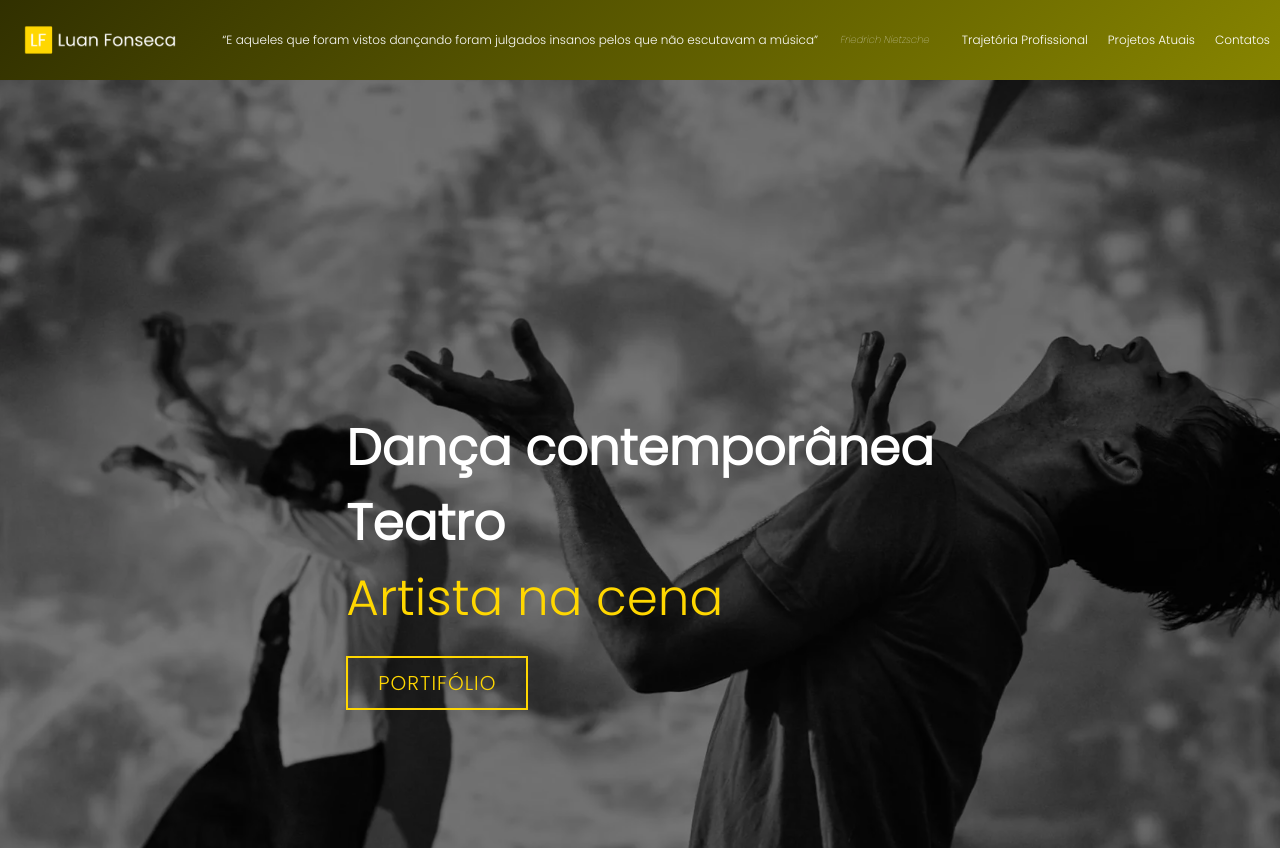
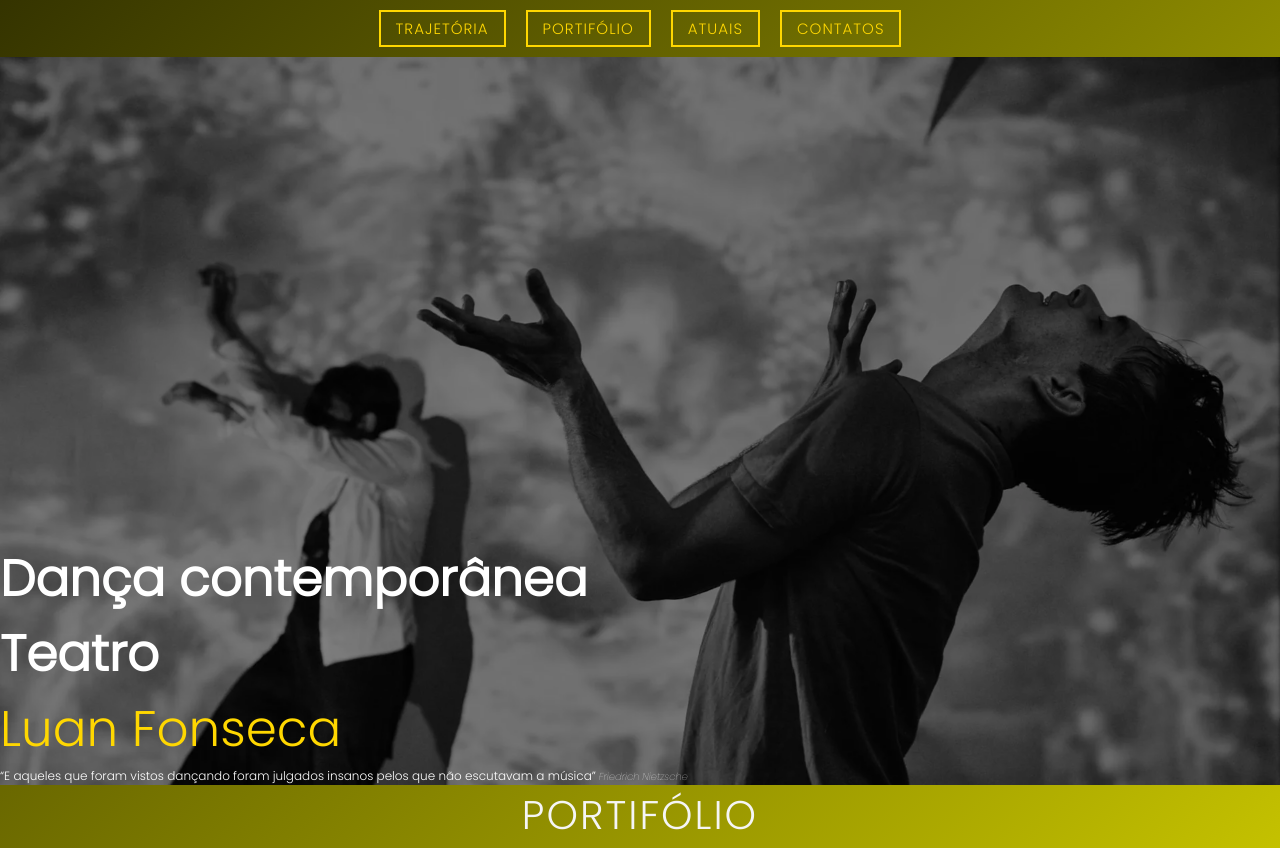
Before and after one commit to Luanftg/Portifolio-STARTSE, a plain HTML site: page index.html in a window 1280 px wide. Shown: the top 848 px of the page. Drawn offline with Linux system fonts and the light colour scheme.

Commit message:
update navbar

```diff
--- a/index.html
+++ b/index.html
@@ -9,36 +9,34 @@
 </head>
 
 <body>
-    <header id="container-menu">
+    <div id="container-menu">
         <nav>
-            <img src="./img/logo.webp" alt="logotipo quadrado com iniciais">
-            <q>E aqueles que foram vistos dançando foram julgados insanos pelos que não escutavam a música</q>
-            <cite>Friedrich Nietzsche</cite>
             <ul>
-                <li><a href="">Trajetória Profissional</a></li>
-                <li><a href="">Projetos Atuais</a></li>
-                <li><a href="#footer">Contatos</a></li>
+                <li><a href="" type="button" class="cta">Trajetória</a></li>
+                <li><a href="#portfolio" type="button" class="cta">Portifólio</a></li>
+                <li><a href="" type="button" class="cta">Atuais</a></li>
+                <li><a href="#footer" type="button" class="cta">Contatos</a></li>
             </ul>
         </nav>
-    </header>
+    </div>
 
     <section id="presentation">
         <div class="main-container">
-            <div>
+            <header>
                 <h1>Dança contemporânea<span></span></h1>
                 <h1>Teatro<span></span></h1>
-                <h1>Artista na cena<span></span></h1>
-
-                <a href="#portfolio" type="button" class="cta">Portifólio</a>
-            </div>
+                <h1>Luan Fonseca<span></span></h1>
+                <q>E aqueles que foram vistos dançando foram julgados insanos pelos que não escutavam a música</q>
+                <cite>Friedrich Nietzsche</cite>
+            </header>
         </div>
     </section>
 
     <section id="portfolio">
         <div class="portfolio-container">
-            <div class="portfolio-header">
+            <header class="portfolio-header">
                 <h1 class="section-title"><span>Portifólio</span></h1>
-            </div>
+            </header>
             <div class="all-projects">
                 <div class="project-item">
                     <article class="project-info">
@@ -88,6 +86,7 @@
             </div>
         </div>
     </section>
+
     <footer id="footer">
 
     </footer>
--- a/style.css
+++ b/style.css
@@ -53,42 +53,46 @@
     }
 
     .main-container {
-        min-height: 120vh;
+        min-height: 91vh;
         width: 100%;
         display: flex;
-        align-items: center;
-        justify-content: center;
+        justify-content: flex-start;
+        align-items: flex-end;
     }
 
     .section-title {
         font-size: 4rem;
         font-weight: 500;
         color: whitesmoke;
-        margin-top: 5px;
-        margin-bottom: 10px;
         text-transform: uppercase;
         letter-spacing: .2rem;
         text-align: center;
     }
     /* container-menu */
 
-    #container-menu nav {
-        display: flex;
-        flex-direction: row;
-        align-items: center;
-        justify-content: space-between;
+    .cta {
+        display: inline-block;
+        padding: 5px 15px;
+        color: gold;
+        background-color: transparent;
+        border: 2px solid gold;
+        font-size: 1.5rem;
+        text-transform: uppercase;
+        letter-spacing: .1rem;
+        transition: .3s ease;
+        transition-property: background-color, color;
+    }
+
+    .cta:hover {
+        color: white;
+        font-weight: 700;
+        background-color: gold;
     }
 
     #container-menu nav ul {
         display: flex;
-        flex-direction: row;
         align-items: center;
-        justify-content: space-evenly;
-    }
-
-    #container-menu img {
-        max-height: 80px;
-        max-width: 200px;
+        justify-content: center;
     }
     /* Seção de Apresentação */
 
@@ -123,26 +127,6 @@
         animation-delay: 2.8s;
     }
 
-    #presentation .cta {
-        display: inline-block;
-        padding: 10px 30px;
-        color: gold;
-        background-color: transparent;
-        border: 2px solid gold;
-        font-size: 2rem;
-        text-transform: uppercase;
-        letter-spacing: .1rem;
-        margin-top: 20px;
-        transition: .3s ease;
-        transition-property: background-color, color;
-    }
-
-    #presentation .cta:hover {
-        color: white;
-        font-weight: 700;
-        background-color: gold;
-    }
-
     #presentation h1 span {
         position: absolute;
         top: 0;
@@ -159,6 +143,7 @@
     }
 
     #presentation h1:nth-child(2) span {
+        animation: text_reveal_box 1s ease alternate-reverse;
         animation-delay: 1.5s;
     }
 
@@ -178,9 +163,6 @@
         z-index: -1;
     }
     /* Seção de portifólio */
-    /* #portfolio {
-    background-color: rgb(15, 9, 16);
-} */
 
     #portfolio .portfolio {
         flex-direction: column;
```
